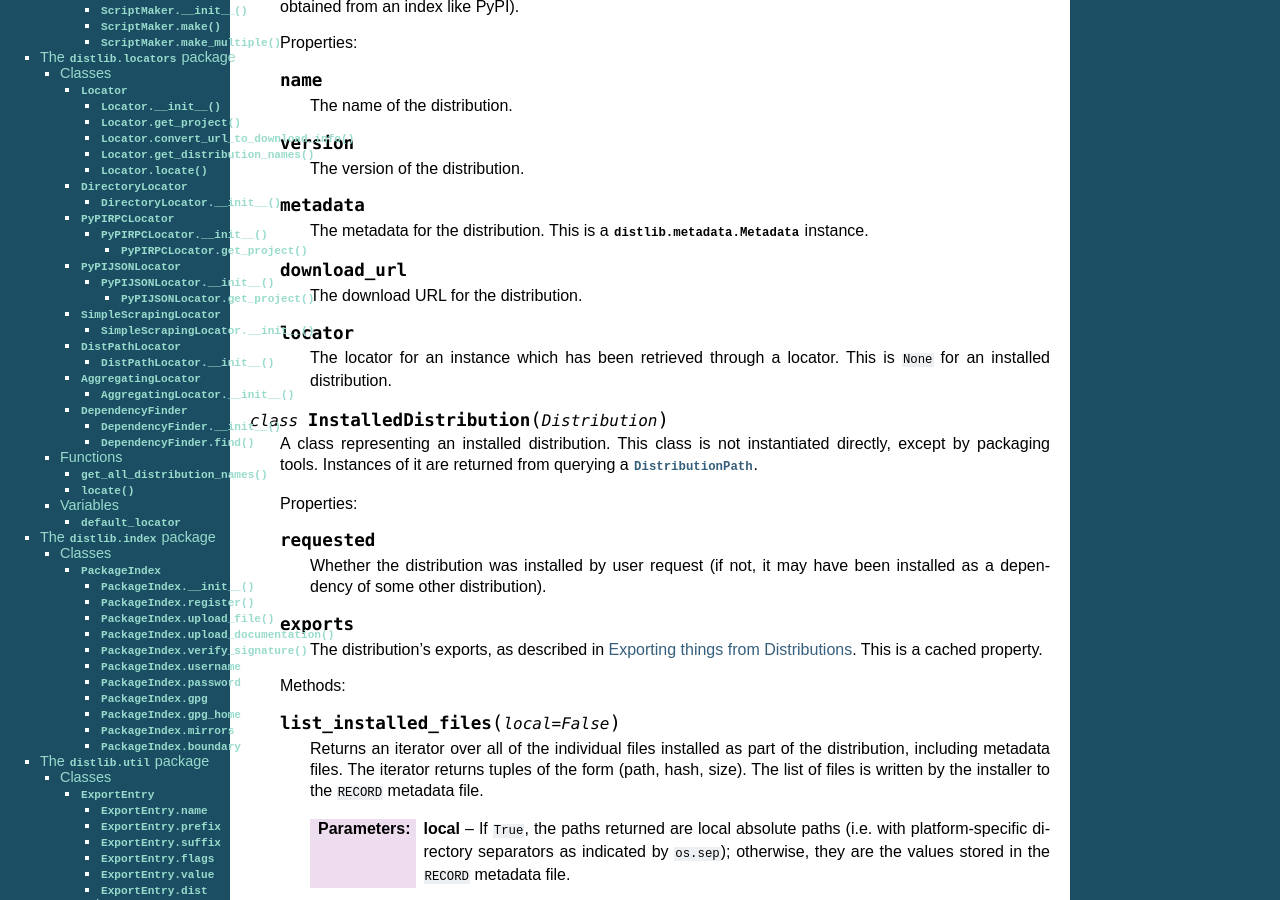
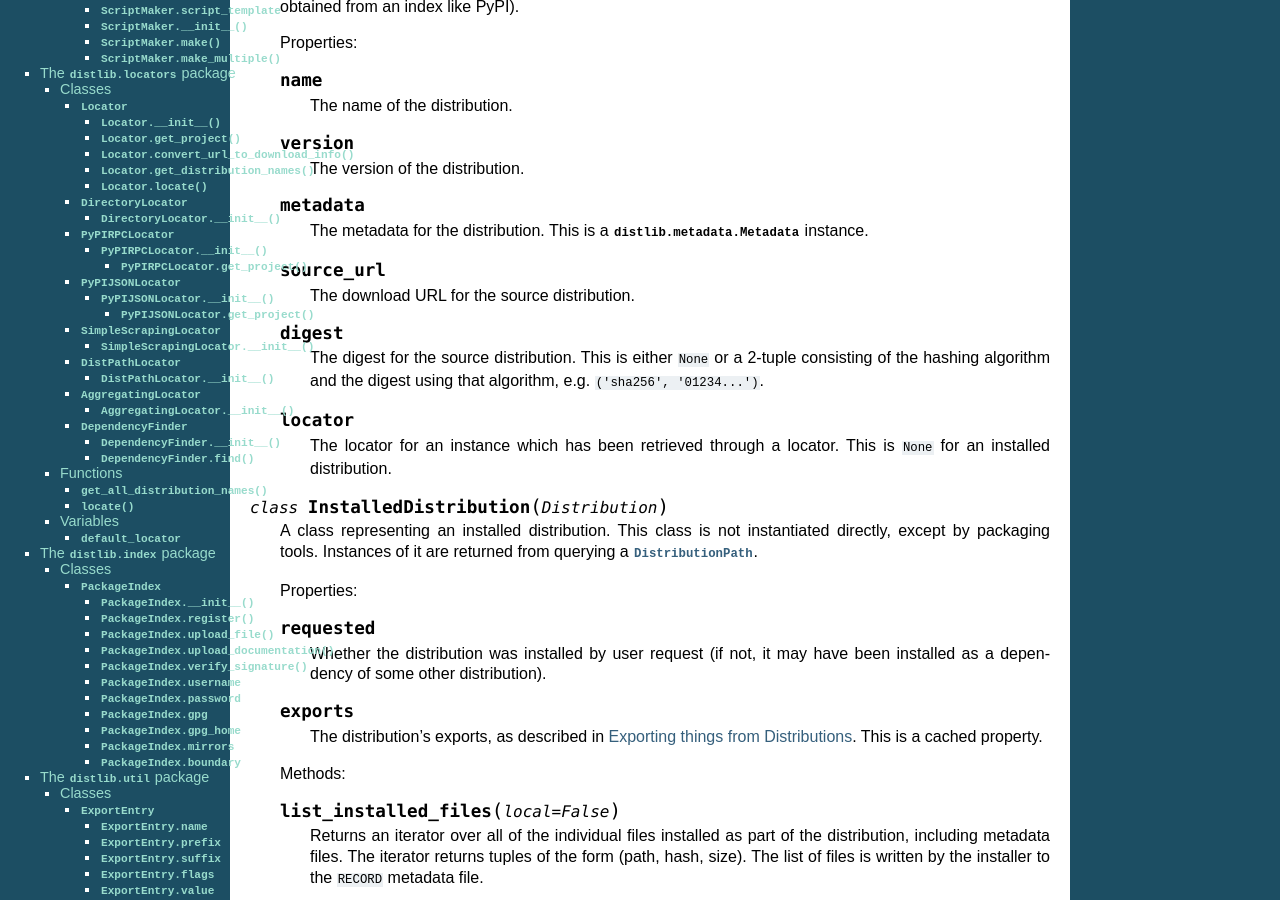
Before and after one commit to pypa/distlib, a Sphinx documentation site: the page built from docs/reference.rst, in a window 1280 px wide and 900 px high, scrolled down 1273 px. Built offline with Sphinx 7.4.7, drawn with Linux system fonts in a browser that asks for light colours; formulas are drawn with MathJax 3; comment, search, counter and statistics services are not loaded; some of the changed text lies outside the part shown.

Commit message:
Updated change log.

```diff
--- a/CHANGES.rst
+++ b/CHANGES.rst
@@ -9,6 +9,8 @@ Released: Not yet.
 - database
 
     - Added support for PEP 426 JSON metadata (pydist.json).
+
+    - Generalised digests to support e.g. SHA256.
 
     - Fixed a bug in parsing legacy metadata from .egg directories.
 
@@ -27,7 +29,9 @@ Released: Not yet.
 
     - The legacy scheme is used for the default locator.
 
-    - Changes relating to parsing "provides" fields.
+    - Made changes relating to parsing "provides" fields.
+
+    - Generalised digests to support e.g. SHA256.
 
     - If no release version is found for a requirement, prereleases are
       now considered even if not explicitly requested.
--- a/docs/reference.rst
+++ b/docs/reference.rst
@@ -102,9 +102,15 @@ Classes
       The metadata for the distribution. This is a
       :class:`distlib.metadata.Metadata` instance.
 
-   .. attribute:: download_url
+   .. attribute:: source_url
 
-      The download URL for the distribution.
+      The download URL for the source distribution.
+
+   .. attribute:: digest
+
+      The digest for the source distribution. This is either ``None`` or a
+      2-tuple consisting of the hashing algorithm and the digest using that
+      algorithm, e.g. ``('sha256', '01234...')``.
 
    .. attribute:: locator
 
```
